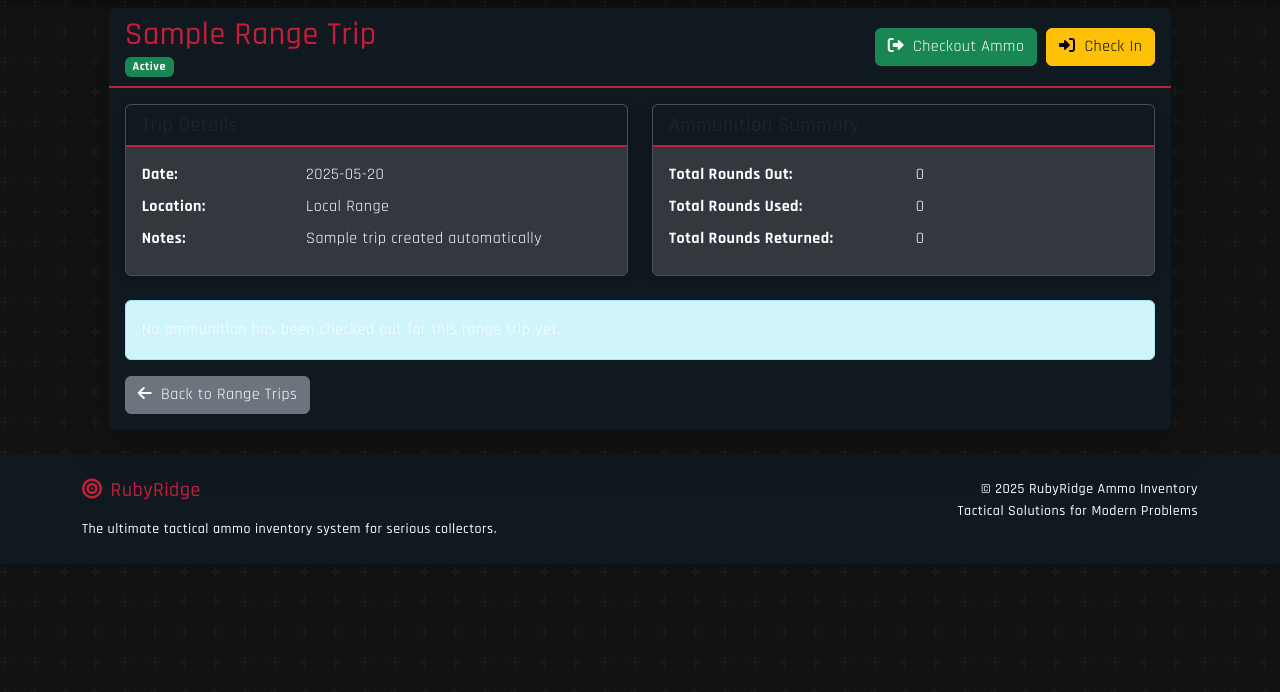
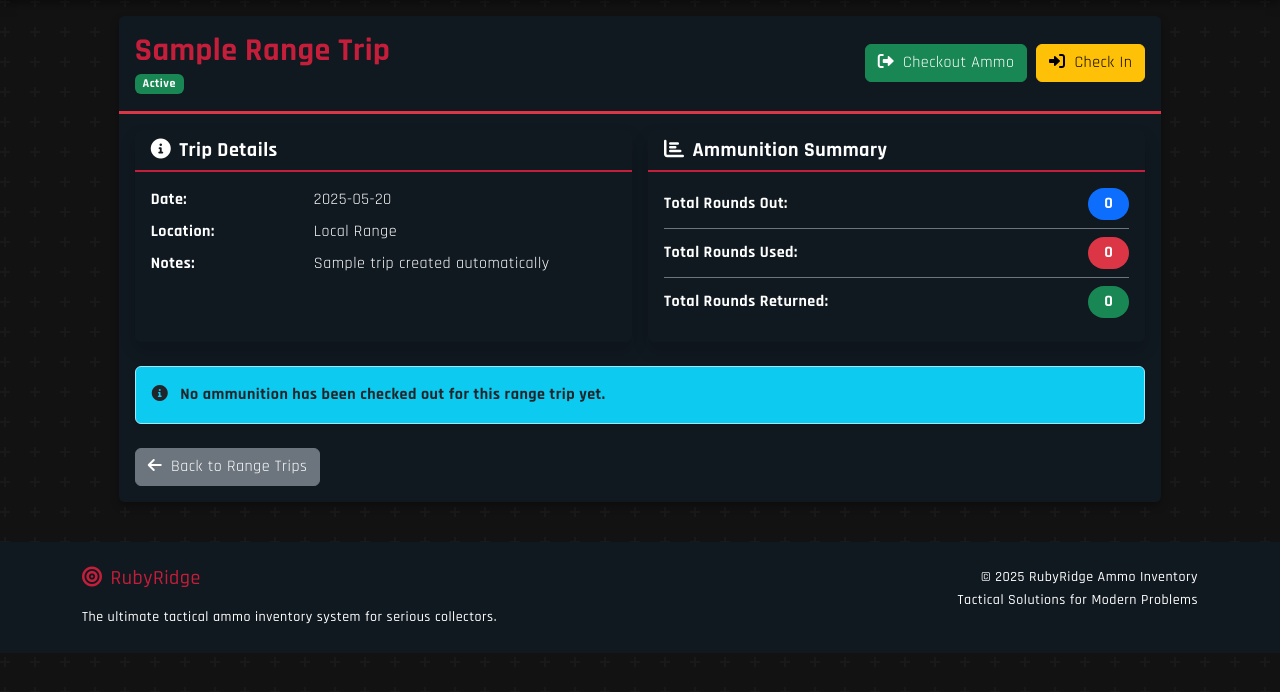
Before and after one commit to lance0/RubyRidge, a Flask app: page /range-trips/1 in a window 1280 px wide. Shown: the part 63-755 px from the top of the page. Run offline with Flask 3, Linux system fonts and the light colour scheme; some libraries are stand-ins or nearby versions.

Commit message:
Improve the appearance and readability of individual range trip details
Refactors view_range_trip.html template for enhanced UI using Bootstrap grid system and styling.

Replit-Commit-Author: Agent
Replit-Commit-Session-Id: 0245f8f5-20b6-4e09-9fb9-fbfc99ad2e52
Replit-Commit-Screenshot-Url: https://storage.googleapis.com/screenshot-production-us-central1/a2ee166e-6f82-4439-b880-c47b0f22c33c/eccd3d03-df28-480c-b348-886e39bd0803.jpg

```diff
--- a/templates/view_range_trip.html
+++ b/templates/view_range_trip.html
@@ -1,13 +1,17 @@
 {% extends "base.html" %}
 
 {% block content %}
+<div class="container-fluid py-3">
     <div class="row">
         <div class="col-lg-10 offset-lg-1">
-        <div class="card shadow-lg border-0 rounded-lg mt-2 mb-4 bg-dark text-white">
-            <div class="card-header d-flex justify-content-between align-items-center">
+            <!-- Main Trip Card -->
+            <div class="card border-0 rounded-lg mb-4 bg-dark">
+                <!-- Header with Trip Title and Action Buttons -->
+                <div class="card-header border-danger border-bottom border-3 bg-dark py-3">
+                    <div class="d-flex justify-content-between align-items-center">
                         <div>
-                    <h2 class="text-danger mb-0">{{ trip.name }}</h2>
-                    <span class="badge {% if trip.status == 'active' %}bg-success{% else %}bg-secondary{% endif %}">
+                            <h2 class="text-danger fw-bold mb-0">{{ trip.name }}</h2>
+                            <span class="badge {% if trip.status == 'active' %}bg-success{% else %}bg-secondary{% endif %} mt-1">
                                 {{ trip.status|title }}
                             </span>
                         </div>
@@ -22,78 +26,90 @@
                             {% endif %}
                         </div>
                     </div>
+                </div>
 
-            <div class="card-body">
-                <!-- Trip Details -->
-                <div class="row mb-4">
+                <div class="card-body bg-dark">
+                    <!-- Trip Details and Summary -->
+                    <div class="row g-3 mb-4">
+                        <!-- Trip Details Card -->
                         <div class="col-md-6">
-                        <div class="card bg-secondary">
-                            <div class="card-header">
-                                <h5 class="mb-0">Trip Details</h5>
+                            <div class="card h-100 border-0 shadow bg-dark rounded">
+                                <div class="card-header bg-danger text-white">
+                                    <h5 class="mb-0 fw-bold"><i class="fas fa-info-circle me-2"></i>Trip Details</h5>
                                 </div>
-                            <div class="card-body">
-                                <dl class="row mb-0 text-white">
-                                    <dt class="col-sm-4">Date:</dt>
-                                    <dd class="col-sm-8">{{ trip.date }}</dd>
+                                <div class="card-body bg-dark text-white">
+                                    <dl class="row mb-0">
+                                        <dt class="col-sm-4 text-white">Date:</dt>
+                                        <dd class="col-sm-8 text-white">{{ trip.date }}</dd>
 
-                                    <dt class="col-sm-4">Location:</dt>
-                                    <dd class="col-sm-8">{{ trip.location or 'Not specified' }}</dd>
+                                        <dt class="col-sm-4 text-white">Location:</dt>
+                                        <dd class="col-sm-8 text-white">{{ trip.location or 'Not specified' }}</dd>
 
-                                    <dt class="col-sm-4">Notes:</dt>
-                                    <dd class="col-sm-8">{{ trip.notes or 'None' }}</dd>
+                                        <dt class="col-sm-4 text-white">Notes:</dt>
+                                        <dd class="col-sm-8 text-white">{{ trip.notes or 'None' }}</dd>
                                     </dl>
                                 </div>
                             </div>
                         </div>
+
+                        <!-- Ammunition Summary Card -->
                         <div class="col-md-6">
-                        <div class="card bg-secondary">
-                            <div class="card-header">
-                                <h5 class="mb-0">Ammunition Summary</h5>
+                            <div class="card h-100 border-0 shadow bg-dark rounded">
+                                <div class="card-header bg-danger text-white">
+                                    <h5 class="mb-0 fw-bold"><i class="fas fa-chart-bar me-2"></i>Ammunition Summary</h5>
                                 </div>
-                            <div class="card-body">
-                                <dl class="row mb-0 text-white">
-                                    <dt class="col-sm-6">Total Rounds Out:</dt>
-                                    <dd class="col-sm-6">{{ total_rounds_out }}</dd>
-
-                                    <dt class="col-sm-6">Total Rounds Used:</dt>
-                                    <dd class="col-sm-6">{{ total_rounds_used }}</dd>
-
-                                    <dt class="col-sm-6">Total Rounds Returned:</dt>
-                                    <dd class="col-sm-6">{{ total_rounds_in }}</dd>
-                                </dl>
+                                <div class="card-body bg-dark text-white">
+                                    <div class="row">
+                                        <div class="col-md-12">
+                                            <div class="d-flex justify-content-between align-items-center mb-2 pb-2 border-bottom border-secondary">
+                                                <span class="text-white fw-bold">Total Rounds Out:</span>
+                                                <span class="badge bg-primary rounded-pill px-3 py-2 fs-6">{{ total_rounds_out }}</span>
+                                            </div>
+                                            <div class="d-flex justify-content-between align-items-center mb-2 pb-2 border-bottom border-secondary">
+                                                <span class="text-white fw-bold">Total Rounds Used:</span>
+                                                <span class="badge bg-danger rounded-pill px-3 py-2 fs-6">{{ total_rounds_used }}</span>
+                                            </div>
+                                            <div class="d-flex justify-content-between align-items-center">
+                                                <span class="text-white fw-bold">Total Rounds Returned:</span>
+                                                <span class="badge bg-success rounded-pill px-3 py-2 fs-6">{{ total_rounds_in }}</span>
+                                            </div>
+                                        </div>
+                                    </div>
                                 </div>
                             </div>
                         </div>
                     </div>
 
-                <!-- Ammunition Details -->
+                    <!-- Ammunition Details Section -->
                     {% if trip_items %}
-                    <h4 class="text-white">Ammunition Details</h4>
+                        <h4 class="text-danger fw-bold border-bottom pb-2 mb-3">
+                            <i class="fas fa-boxes me-2"></i>Ammunition Details
+                        </h4>
                         {% for caliber, items in items_by_caliber.items() %}
-                        <div class="card mb-3 bg-secondary">
-                            <div class="card-header">
-                                <h5 class="mb-0 text-white">{{ caliber }}</h5>
+                            <div class="card border-0 shadow mb-4 bg-dark">
+                                <div class="card-header bg-danger text-white">
+                                    <h5 class="mb-0 fw-bold">{{ caliber }}</h5>
                                 </div>
-                            <div class="card-body">
+                                <div class="card-body bg-dark p-0">
                                     <div class="table-responsive">
-                                    <table class="table table-dark table-hover">
-                                        <thead class="table-danger">
+                                        <table class="table table-dark table-hover m-0">
+                                            <thead class="bg-secondary text-white">
                                                 <tr>
-                                                <th>Name</th>
+                                                    <th class="ps-3">Name</th>
                                                     <th>Count/Box</th>
                                                     <th>Boxes Out</th>
                                                     <th>Boxes In</th>
-                                                <th>Rounds Used</th>
+                                                    <th class="pe-3">Rounds Used</th>
                                                 </tr>
                                             </thead>
                                             <tbody class="text-white">
                                                 {% for item in items %}
                                                 <tr>
-                                                <td>{{ item.name }}</td>
+                                                    <td class="ps-3">{{ item.name }}</td>
                                                     <td>{{ item.count_per_box }}</td>
                                                     <td>{{ item.quantity_out }}</td>
                                                     <td>{{ item.quantity_in }}</td>
-                                                <td>{{ item.rounds_used }}</td>
+                                                    <td class="pe-3">{{ item.rounds_used }}</td>
                                                 </tr>
                                                 {% endfor %}
                                             </tbody>
@@ -103,12 +119,13 @@
                             </div>
                         {% endfor %}
                     {% else %}
-                    <div class="alert alert-info">
-                        <p class="mb-0">No ammunition has been checked out for this range trip yet.</p>
+                        <div class="alert alert-info bg-info text-dark fw-bold shadow-sm mb-3">
+                            <i class="fas fa-info-circle me-2"></i> No ammunition has been checked out for this range trip yet.
                         </div>
                     {% endif %}
 
-                <div class="d-flex justify-content-start mt-3">
+                    <!-- Footer Navigation -->
+                    <div class="mt-4">
                         <a href="{{ url_for('range_trips') }}" class="btn btn-secondary">
                             <i class="fas fa-arrow-left me-1"></i> Back to Range Trips
                         </a>
@@ -117,4 +134,5 @@
             </div>
         </div>
     </div>
+</div>
 {% endblock %}
```
Also changed, not shown: attached_assets/image_1747781341723.png (added). Lines whose indentation alone changed are shown as unchanged.
